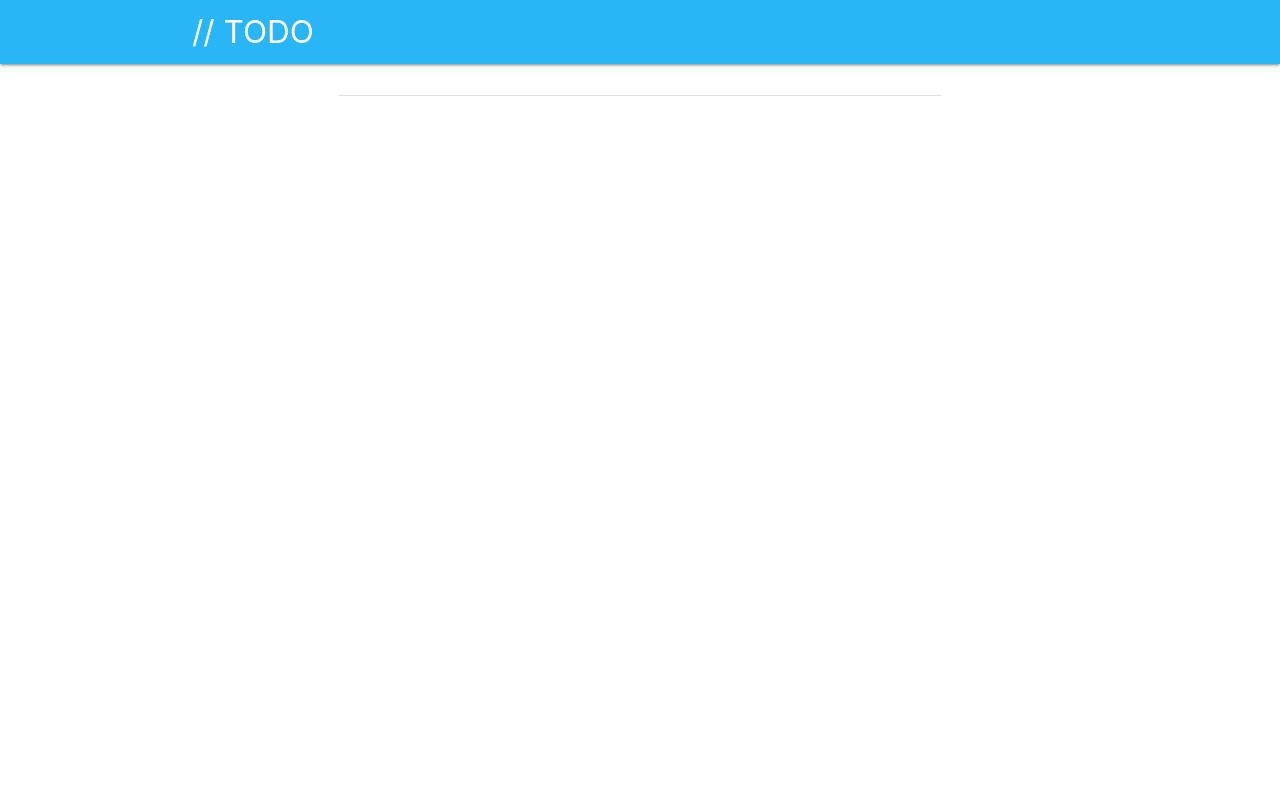
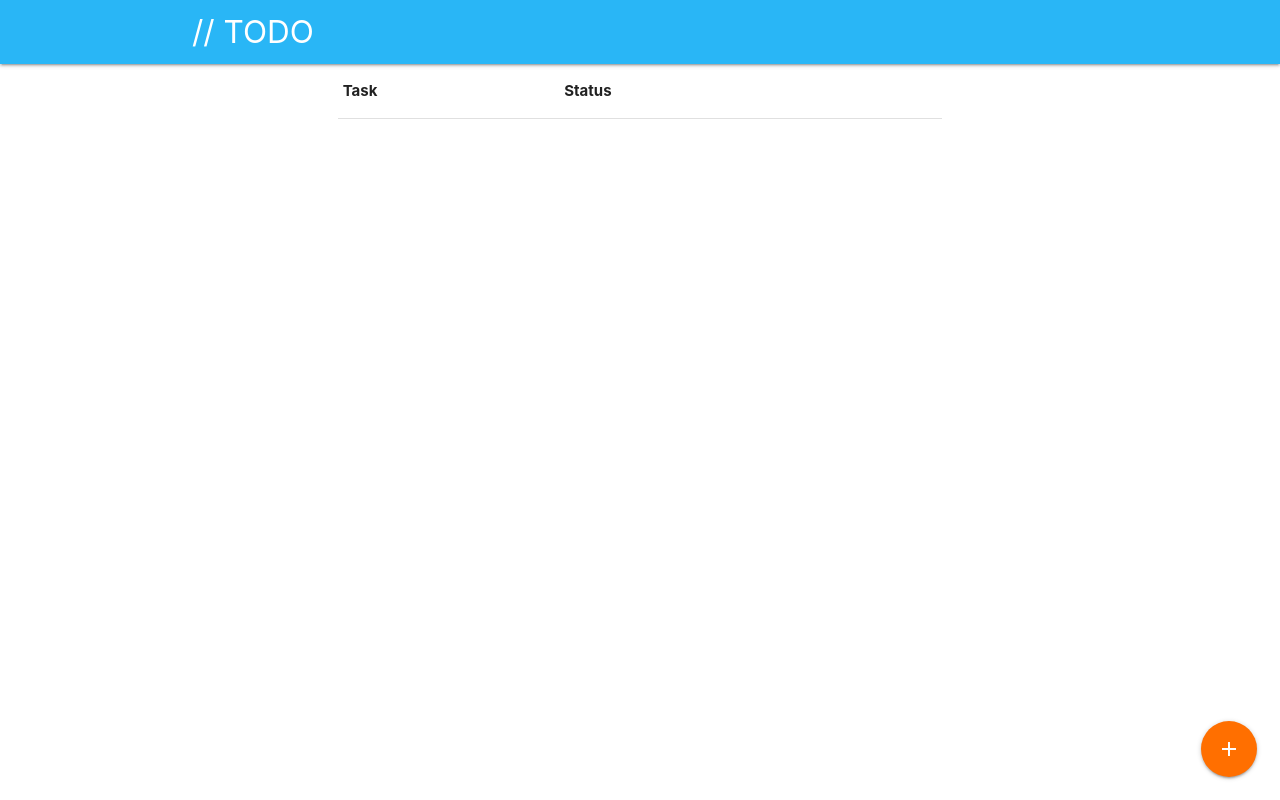
Before and after one commit to wisambunni/TODO, a PHP site: page / in a window 1280 px wide. Run offline with PHP 8.4, Linux system fonts and the light colour scheme; lists and menus that the app fills with data are empty.

Commit message:
Added modal UI to add new tasks

```diff
--- a/index.php
+++ b/index.php
@@ -14,12 +14,11 @@
 
             <div class="container">
                 <div id="content" class="col s12">
-                    <table class="centered">
+                    <table class="centeamber">
                         <thead>
                             <tr>
-                                <th></th>
-                                <th></th>
-                                <th></th>
+                                <th>Task</th>
+                                <th>Status</th>
                                 <th></th>
                                 <th></th>
                             </tr>
@@ -32,6 +31,43 @@
                 </div>
             </div>
         </div>
+
+        <div class="fixed-action-btn">
+            <a class="btn-floating btn-large amber darken-4">
+                <i class="large material-icons">add</i>
+            </a>
+        </div>
+
+        <div id="add-task-modal" class="modal">
+
+            <div class="modal-content">
+                <h4>Add a Task</h4>
+                <div class="row">
+                    <form action="php/add_task.php" method="post" id="task-add-form" class="col s12">
+
+                        <div class="row modal-form-row">
+                            <div class="input-field col s12">
+                                <input type="text" name="task-name" id="task-id" class="validate" requiamber>
+                                <label for="name">Task Name</label>
+                            </div>
+                        </div>
+
+                        <div class="row modal-form-row">
+                            <div class="input-field col s12">
+                                <input type="text" name="task-name" id="task-id" class="validate" requiamber>
+                                <label for="name">Task Status</label>
+                            </div>
+                        </div>
+
+                        <div class="modal-footer">
+
+                            <input type="submit" name="enter" class="modal-action waves-effect-waves-amber btn-flat">
+                        </div>
+
+                    </form>
+                </div>
+            </div>
+        </div>
     </div>
 
     <?php include("inc/scripts.php"); ?>
--- a/js/script.js
+++ b/js/script.js
@@ -1,3 +1,9 @@
 $(document).ready(function() {
+    $('.fixed-action-btn').floatingActionButton();
+    $('.modal').modal();
+
+    $('.fixed-action-btn').click(function() {
+        $('#add-task-modal').modal().modal('open');
+    });
 
 });
```
